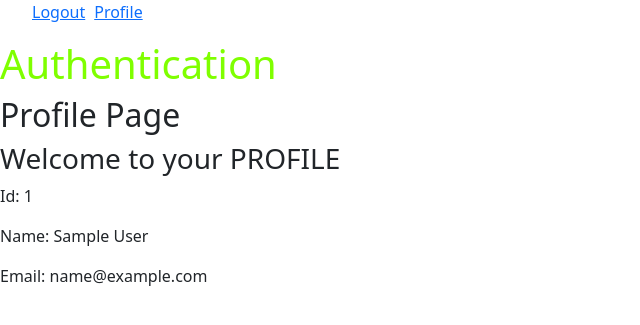
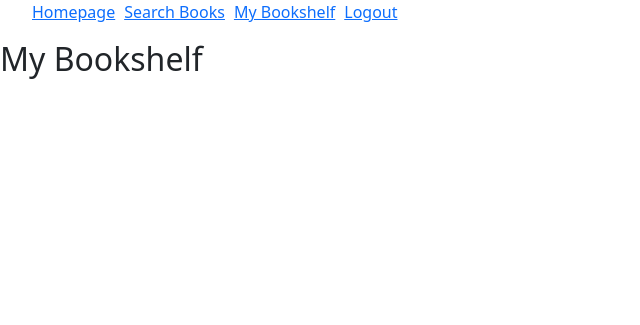
Before and after one commit to charlenebatiste/BookHub, a Node server app: page /profile in a window 1280 px wide. Shown: the top 325 px of the page, without its empty margins (0-640 px from the left). Run offline with Node 20, Linux system fonts and the light colour scheme; the visitor is signed in with stand-in values (Sample User, id 1); data that the repository does not hold is empty; some libraries are stand-ins or nearby versions.

Commit message:
update login feats, build routes to profile,& search, got return from API

```diff
--- a/server.js
+++ b/server.js
@@ -6,6 +6,9 @@ const flash = require('connect-flash');
 const session = require('express-session');
 const passport = require('./config/ppConfig');
 const isLoggedIn = require('./middleware/isLoggedIn');
+const axios = require('axios');
+const { search } = require('./controllers/auth');
+const apikey = process.env.API_KEY;
 
 const SECRET_SESSION = process.env.SECRET_SESSION;
 // console.log(SECRET_SESSION);
@@ -40,20 +43,52 @@ app.use((req, res, next) => {
 });
 
 
-
-
 // GET ROUTES
 
+// Renders Mainpage
 app.get('/', (req, res) => {
   res.render('index');
 });
 
-app.get('/profile', isLoggedIn, (req, res) => {
-  const { id, name, email } = req.user.get();
-  res.render('profile', { id, name, email });
+// Renders User Feed Page
+app.get('/home', (req,res) => {
+  res.render('home');
+})
+
+// Renders Search Page
+app.get('/search', (req,res) => {
+  res.render('search');
+})
+
+// Renders Search Results Page
+app.get('/books/:title', function(req, res) {
+  let input = req.query.titleSearch;
+  // console.log(input);
+  let googleBooksUrl = `https://www.googleapis.com/books/v1/volumes?q=${input}`;
+  // sets a variable equal to the API path + search terms
+  axios.get(googleBooksUrl).then(response => {
+    // uses axios to request the JSON data from the googleBooksURL and returns it as "response"
+    let searchReturn = response.data.items;
+    let bookData = [];
+    searchReturn.forEach( e => {
+        bookData.push(e.volumeInfo)
+    });
+    res.render('results', {bookData});
+    // console.log(bookData)
+    // renders the books return page
+  });
 });
 
+// Renders User Profile
+app.get('/profile', isLoggedIn, (req, res) => {
+  // const { id, name, email } = req.user.get();
+  res.render('profile');
+});
+
+
 app.use('/auth', require('./controllers/auth'));
+
+
 
 
 const PORT = process.env.PORT || 3000;
--- a/views/auth/login.ejs
+++ b/views/auth/login.ejs
@@ -1,3 +1,6 @@
+
+<h1>BookHub</h1>
+
 <form action="/auth/login" method="POST">
   <label for="auth-email">Email</label>
   <input id="auth-email" type="email" name="email">
--- a/views/auth/signup.ejs
+++ b/views/auth/signup.ejs
@@ -1,3 +1,6 @@
+
+<h1>BookHub</h1>
+
 <form action="/auth/signup" method="POST">
   <label for="new-email">Email</label>
   <input id="new-email" type="email" name="email">
--- /dev/null
+++ b/views/home.ejs
@@ -0,0 +1 @@
+<h1>Welcome back</h1>
--- a/views/index.ejs
+++ b/views/index.ejs
@@ -1 +1 @@
-<h2>Homepage</h2>
+<h2>BookHub MainPage</h2>
--- a/views/layout.ejs
+++ b/views/layout.ejs
@@ -3,7 +3,7 @@
   <head>
     <meta charset="utf-8">
     <meta name="viewport" content="width=device-width, initial-scale=1">
-    <title>Authentication</title>
+    <title>BookHub</title>
     <link href="https://cdn.jsdelivr.net/npm/bootstrap@5.0.0-beta2/dist/css/bootstrap.min.css" rel="stylesheet" integrity="sha384-BmbxuPwQa2lc/FVzBcNJ7UAyJxM6wuqIj61tLrc4wSX0szH/Ev+nYRRuWlolflfl" crossorigin="anonymous">
     <link rel="stylesheet" href="/css/style.css">
   </head>
@@ -17,13 +17,15 @@
             <li><a href="/auth/signup">Signup</a></li>
             <li><a href="/auth/login">Login</a></li>
         <% } else { %>
+          <li><a href="/home">Homepage</a></li>
+            <li><a href="/search">Search Books</a></li>
+            <li><a href="/profile">My Bookshelf</a></li>
             <li><a href="/auth/logout">Logout</a></li>
-            <li><a href="/profile">Profile</a></li>
+
         <% } %>
         </ul>
       </nav>
     </header>
-    <h1>Authentication</h1>
     <%- body %>
     <script src="https://cdn.jsdelivr.net/npm/bootstrap@5.0.0-beta2/dist/js/bootstrap.bundle.min.js" integrity="sha384-b5kHyXgcpbZJO/tY9Ul7kGkf1S0CWuKcCD38l8YkeH8z8QjE0GmW1gYU5S9FOnJ0" crossorigin="anonymous"></script>
   </body>
--- a/views/profile.ejs
+++ b/views/profile.ejs
@@ -1,7 +1 @@
-<h2>Profile Page</h2>
-
-<h3>Welcome to your PROFILE</h3>
-
-<p>Id: <%= id %></p>
-<p>Name: <%= name %></p>
-<p>Email: <%= email %></p>
+<h2>My Bookshelf</h2>
```
Also changed, not shown: views/results.ejs (added, +10 -0 lines), views/search.ejs (added, +11 -0 lines).
